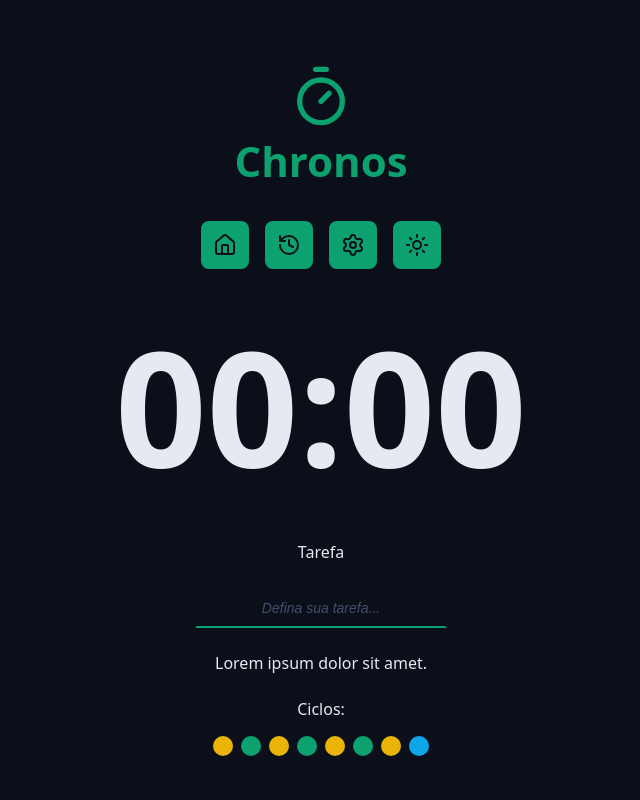
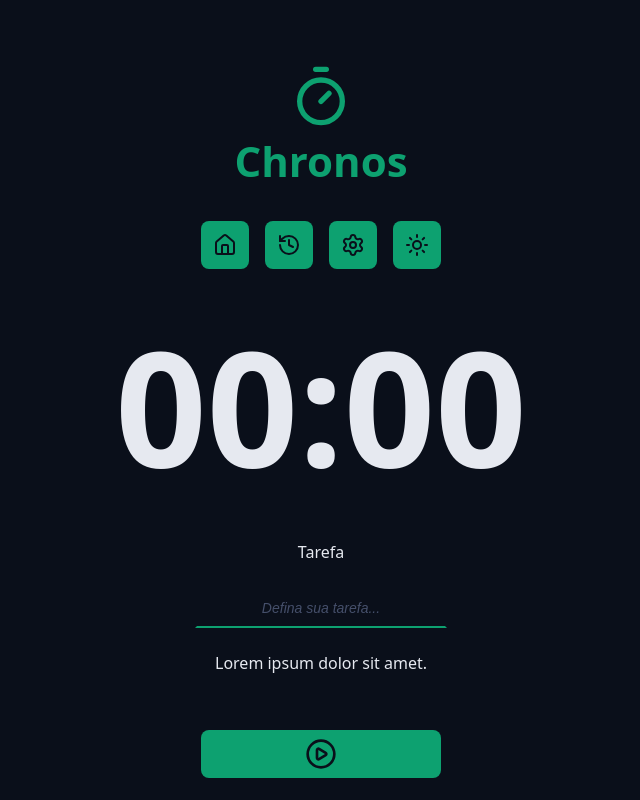
Before and after one commit to atiladelcanton/chronos-pomodoro, a React app: page / in a window 1280 px wide. Shown: the top 800 px of the page, without its empty margins (319-959 px from the left). Built offline with nearby package versions, Linux system fonts and the light colour scheme; the HTML template or start-up script is replaced by a standard one.

Commit message:
Adicionado play e pause de task

```diff
--- a/src/components/Cycles/index.tsx
+++ b/src/components/Cycles/index.tsx
@@ -1,24 +1,32 @@
+import { useTaskContext } from '../../contexts/TaskContext/useTaskContext';
+import { getNextCycle } from '../../utils/getNextCicle';
+import { getNextCicleType } from '../../utils/getNextCicleType';
 import styles from './styles.module.css';
 export function Cycles() {
+  const { state } = useTaskContext();
+  const cycleSteps = Array.from({ length: state.currentCycle });
+  const cycleDescriptionMap = {
+    workTime: 'Tempo de trabalho',
+    shortBreakTime: 'Pausa curta',
+    longBreakTime: 'Pausa longa',
+  };
   return (
     <>
       <div className={styles.cycles}>
         <span>Ciclos:</span>
         <div className={styles.cycleDots}>
-          <span className={`${styles.cycleDot} ${styles.workTime}`}></span>
-          <span
-            className={`${styles.cycleDot} ${styles.shortBreakTime}`}
-          ></span>
-          <span className={`${styles.cycleDot} ${styles.workTime}`}></span>
-          <span
-            className={`${styles.cycleDot} ${styles.shortBreakTime}`}
-          ></span>
-          <span className={`${styles.cycleDot} ${styles.workTime}`}></span>
-          <span
-            className={`${styles.cycleDot} ${styles.shortBreakTime}`}
-          ></span>
-          <span className={`${styles.cycleDot} ${styles.workTime}`}></span>
-          <span className={`${styles.cycleDot} ${styles.longBreakTime}`}></span>
+          {cycleSteps.map((_, index) => {
+            const nextCycle = getNextCycle(index);
+            const nextCycleType = getNextCicleType(nextCycle);
+            return (
+              <span
+                key={`${nextCycleType}_${nextCycle}`}
+                className={`${styles.cycleDot} ${styles[nextCycleType]}`}
+                aria-label={`Indicador de ciclo de ${cycleDescriptionMap[nextCycleType]}`}
+                title={`Indicador de ciclo de ${cycleDescriptionMap[nextCycleType]}`}
+              ></span>
+            );
+          })}
         </div>
       </div>
     </>
--- a/src/components/FormTask/index.tsx
+++ b/src/components/FormTask/index.tsx
@@ -1,27 +1,110 @@
-import { PlayCircleIcon } from 'lucide-react';
+import { useRef } from 'react';
+import { PlayCircleIcon, StopCircleIcon } from 'lucide-react';
 import { Button } from '../Button';
 import { Cycles } from '../Cycles';
 import { Input } from '../Input';
+import type { Task } from '../../models/Task';
+import { useTaskContext } from '../../contexts/TaskContext/useTaskContext';
+import { getNextCycle } from '../../utils/getNextCicle';
+import { getNextCicleType } from '../../utils/getNextCicleType';
+import { formatSecondsToMinute } from '../../utils/formatSecondsToMinute';
 
 export function FormTask() {
+  const { state, setState } = useTaskContext();
+  const taskNameInput = useRef<HTMLInputElement>(null);
+
+  const nextCycle = getNextCycle(state.currentCycle);
+  const nextCycleType = getNextCicleType(nextCycle);
+
+  const handleCreateNewTask = (event: React.FormEvent<HTMLFormElement>) => {
+    event.preventDefault();
+    const input = taskNameInput.current;
+    if (!input) return;
+
+    const taskName = input.value.trim();
+    if (!taskName) {
+      alert('Por favor, insira uma tarefa válida.');
+      input.focus();
+      return;
+    }
+
+    const newTask: Task = {
+      id: crypto.randomUUID(),
+      name: taskName,
+      startDate: Date.now(),
+      completedDate: null,
+      interruptDate: null,
+      duration: state.config[nextCycleType],
+      type: nextCycleType,
+    };
+    const secondsRemaining = newTask.duration * 60;
+    setState(prev => ({
+      ...prev,
+      activeTask: newTask,
+      currentCycle: nextCycle,
+      secondsRemaining: secondsRemaining,
+      formmatedSecondsRemaining: formatSecondsToMinute(secondsRemaining),
+      tasks: [...prev.tasks, newTask],
+    }));
+  };
+  const handleInterruptTask = () => {
+    setState(prev => ({
+      ...prev,
+      activeTask: null,
+      secondsRemaining: 0,
+      formmatedSecondsRemaining: '00:00',
+      tasks: prev.tasks.map(task => {
+        if (prev.activeTask && task.id !== prev.activeTask.id) return task;
+        return {
+          ...task,
+          interruptDate: Date.now(),
+        };
+      }),
+    }));
+  };
   return (
-    <form className='form'>
+    <form className='form' onSubmit={handleCreateNewTask}>
       <div className='formRow'>
         <Input
           type='text'
           id='meuInput'
           placeholder='Defina sua tarefa...'
           labelText='Tarefa'
+          ref={taskNameInput}
+          disabled={!!state.activeTask}
         />
       </div>
       <div className='formRow'>
         <p>Lorem ipsum dolor sit amet.</p>
       </div>
+      {state.currentCycle > 0 && (
+        <div className='formRow'>
+          <Cycles />
+        </div>
+      )}
+
       <div className='formRow'>
-        <Cycles />
-      </div>
-      <div className='formRow'>
-        <Button icon={<PlayCircleIcon />} color='green' />
+        {!state.activeTask && (
+          <Button
+            type='submit'
+            aria-label='Iniciar nova Tarefa'
+            title='Iniciar nova Tarefa'
+            icon={<PlayCircleIcon />}
+            color='green'
+            key='submit_button'
+          />
+        )}
+        {!!state.activeTask && (
+          <Button
+            type='button'
+            aria-label='Interromper Tarefa Atual'
+            title='Interromper Tarefa Atual'
+            icon={<StopCircleIcon />}
+            color='red'
+            onClick={handleInterruptTask}
+            key='interrupt_button'
+          />
+        )}
       </div>
     </form>
   );
--- a/src/contexts/TaskContext/TaskContextProvider.tsx
+++ b/src/contexts/TaskContext/TaskContextProvider.tsx
@@ -1,4 +1,4 @@
-import React from 'react';
+import React, { useEffect } from 'react';
 
 import { initialTaskState } from './initialTaskState';
 import { TaskContext } from './TaskContext';
@@ -9,6 +9,9 @@ type TaskContextProviderProps = {
 
 export function TaskContextProvider({ children }: TaskContextProviderProps) {
   const [state, setState] = React.useState(initialTaskState);
+  useEffect(() => {
+    console.log(state);
+  }, [state]);
   return (
     <TaskContext.Provider value={{ state, setState }}>
       {children}
--- /dev/null
+++ b/src/utils/formatSecondsToMinute.ts
@@ -0,0 +1,9 @@
+export function formatSecondsToMinute(seconds: number): string {
+  const minutes = Math.floor(seconds / 60);
+  const remainingSeconds = Math.floor(seconds % 60);
+
+  const formattedMinutes = String(minutes).padStart(2, '0');
+  const formattedSeconds = String(remainingSeconds).padStart(2, '0');
+
+  return `${formattedMinutes}:${formattedSeconds}`;
+}
--- /dev/null
+++ b/src/utils/getNextCicle.ts
@@ -0,0 +1,3 @@
+export function getNextCycle(currentCycle: number) {
+  return currentCycle === 0 || currentCycle === 8 ? 1 : currentCycle + 1;
+}
--- /dev/null
+++ b/src/utils/getNextCicleType.ts
@@ -0,0 +1,7 @@
+import type { Task } from '../models/Task';
+
+export function getNextCicleType(currentCycle: number): Task['type'] {
+  if (currentCycle % 8 === 0) return 'longBreakTime';
+  if (currentCycle % 2 === 0) return 'shortBreakTime';
+  return 'workTime';
+}
```
